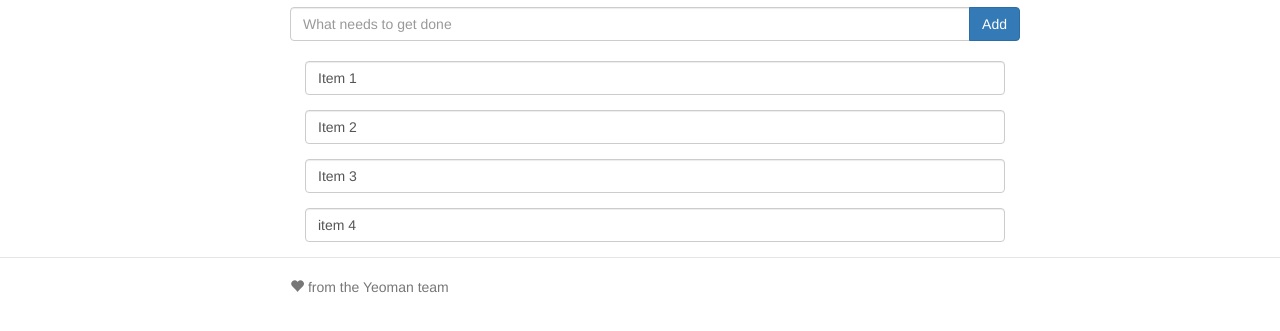
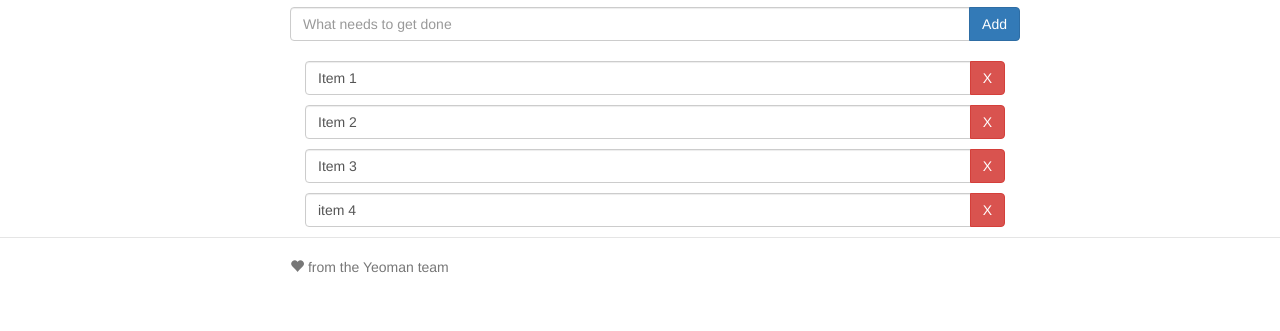
Before and after one commit to Ephygtz/angular-todo-app, a website: page app/index.html in a window 1280 px wide. Shown: the part 159-490 px from the top of the page. Drawn offline with nearby package versions, Linux system fonts and the light colour scheme; some packages are replaced by stand-ins of ours; files that its build step writes are made by us from their sources.

Commit message:
Add a remove method to the ToDos

```diff
--- a/app/scripts/controllers/main.js
+++ b/app/scripts/controllers/main.js
@@ -20,5 +20,8 @@ angular.module('angularToDoApp')
         $scope.todo = '';
       // }
 
-    }
+    };
+        $scope.removeToDo = function(index) {
+          $scope.todos.splice(index, 1);
+        }
   });
--- a/app/views/main.html
+++ b/app/views/main.html
@@ -15,7 +15,10 @@
   <br>
 
   <!-- Todos list -->
-  <p class="form-group" ng-repeat="todo in todos">
+  <p class="input-group" ng-repeat="todo in todos">
     <input type="text" ng-model="todo" class="form-control">
+    <span class="input-group-btn">
+      <button ng-click="removeToDo($index)" class="btn btn-danger" aria-lavel="Remove">X</button>
+    </span>
   </p>
 </div>
```
